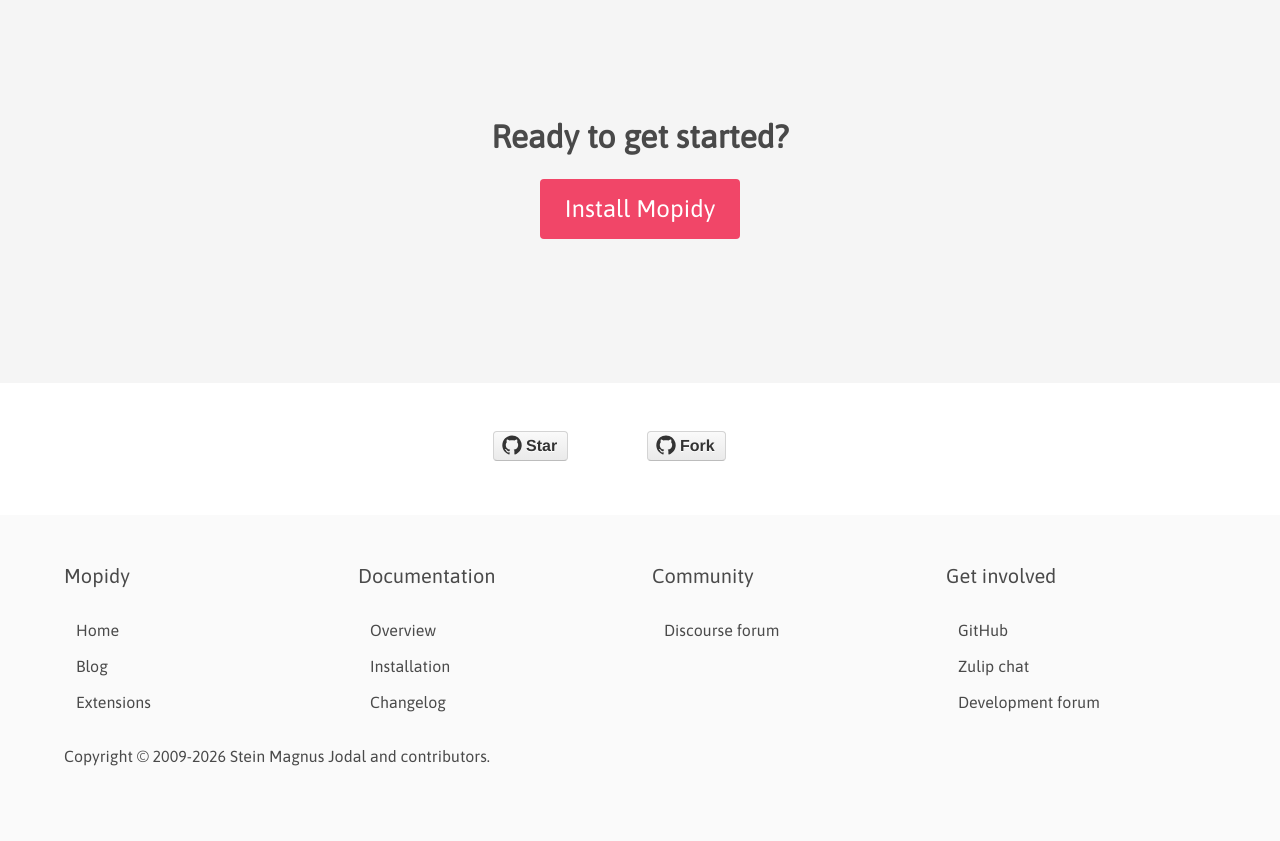
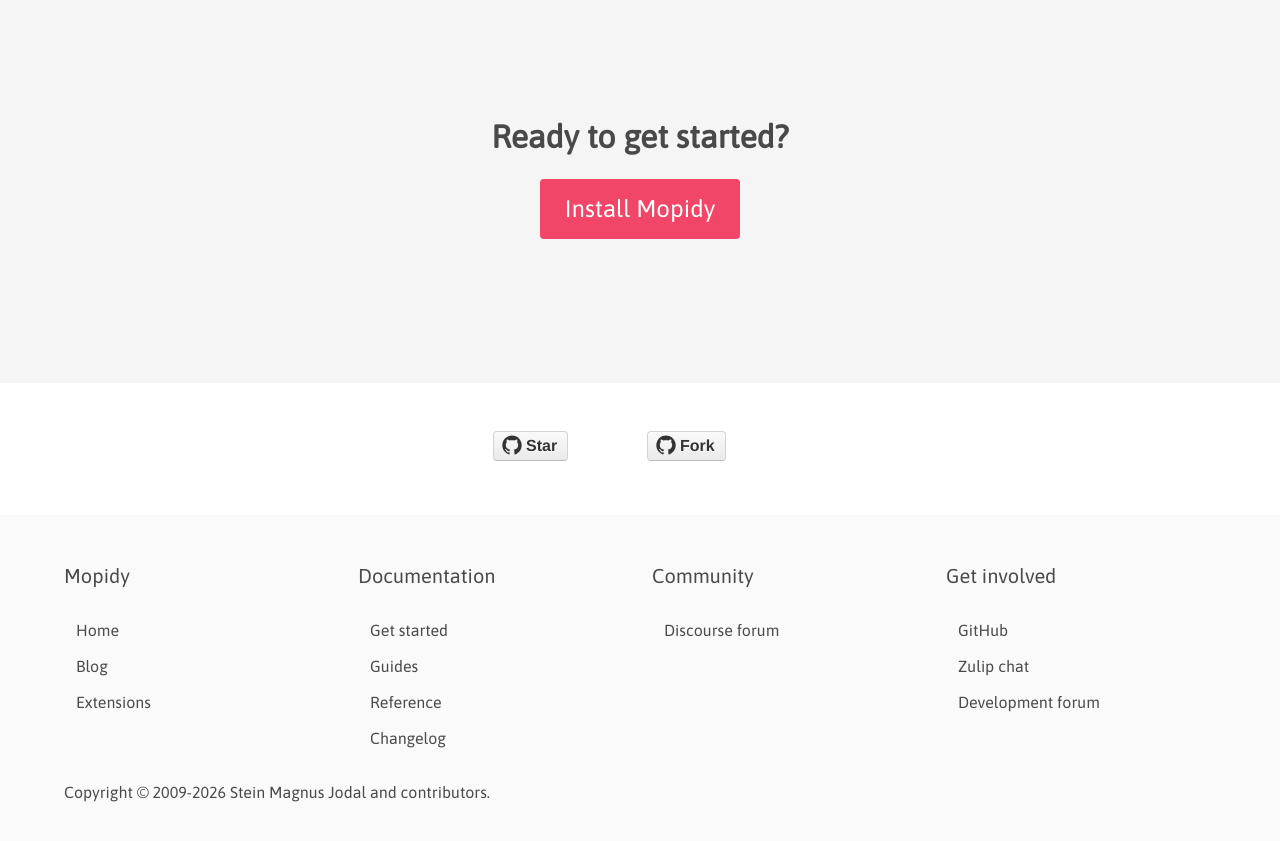
Before and after one commit to mopidy/website, a Jekyll site: the page built from index.html, in a window 1280 px wide and 900 px high, scrolled down 4639 px. Shown: the top 841 px of the window. Built offline with Jekyll 4.4.1, drawn with Linux system fonts in a browser that asks for light colours.

Commit message:
feat: Link to new documentation sections

```diff
--- a/_layouts/default.html
+++ b/_layouts/default.html
@@ -38,8 +38,9 @@
             Documentation
           </a>
           <div class="navbar-dropdown">
-            <a class="navbar-item" href="https://docs.mopidy.com/stable/">Overview</a>
-            <a class="navbar-item" href="https://docs.mopidy.com/stable/installation/">Installation</a>
+            <a class="navbar-item" href="https://docs.mopidy.com/stable/">Get started</a>
+            <a class="navbar-item" href="https://docs.mopidy.com/stable/guides/">Guides</a>
+            <a class="navbar-item" href="https://docs.mopidy.com/stable/reference/">Reference</a>
             <a class="navbar-item" href="https://docs.mopidy.com/stable/changelog/">Changelog</a>
           </div>
         </div>
@@ -69,8 +70,9 @@
         <div class="column">
           <p class="subtitle">Documentation</p>
           <ul class="menu-list">
-            <li><a href="https://docs.mopidy.com/stable/">Overview</a></li>
-            <li><a href="https://docs.mopidy.com/stable/installation/">Installation</a></li>
+            <li><a href="https://docs.mopidy.com/stable/">Get started</a></li>
+            <li><a href="https://docs.mopidy.com/stable/guides/">Guides</a></li>
+            <li><a href="https://docs.mopidy.com/stable/reference/">Reference</a></li>
             <li><a href="https://docs.mopidy.com/stable/changelog/">Changelog</a></li>
           </ul>
         </div>
```
